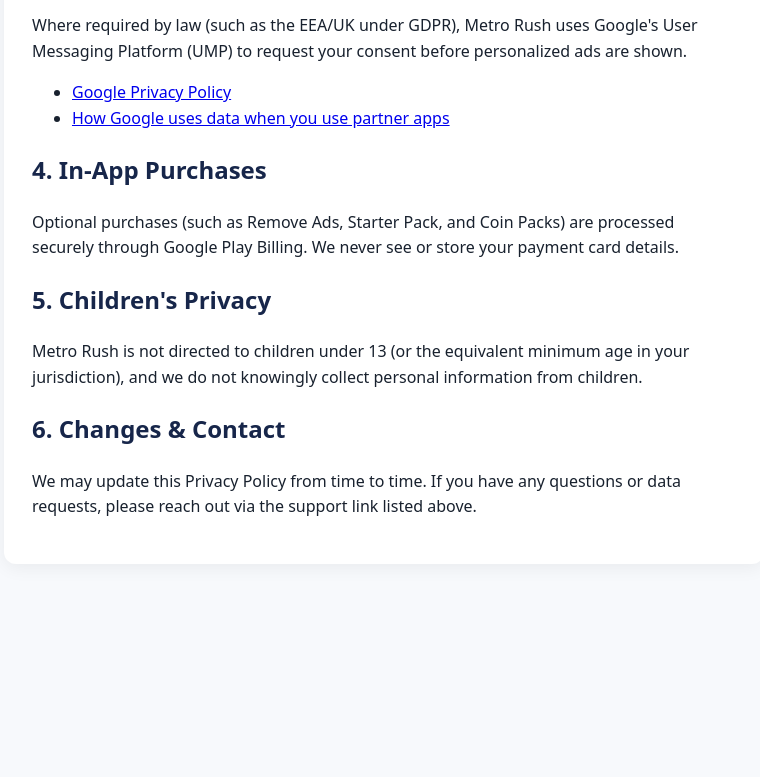
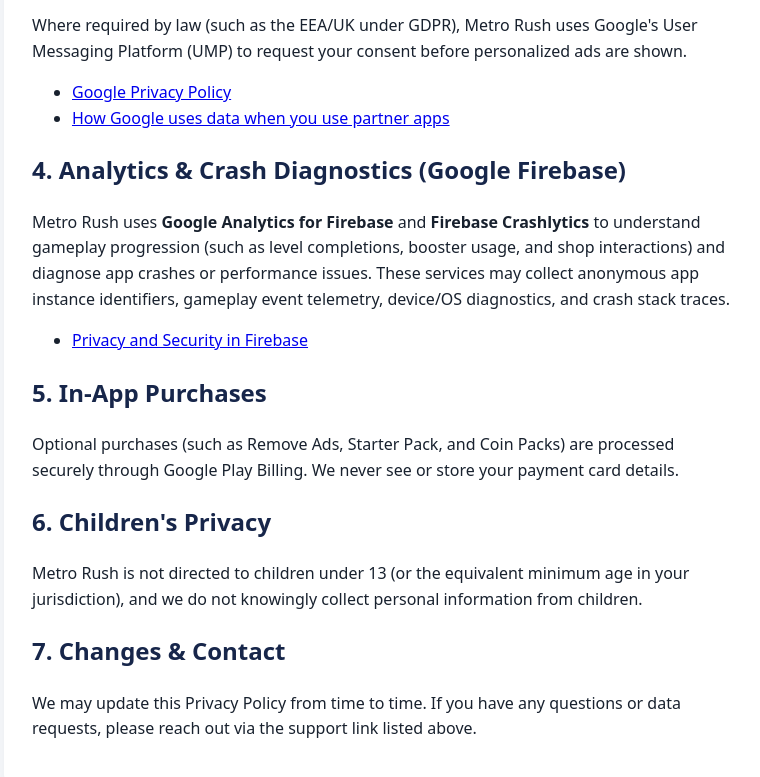
Before and after one commit to pratik7368patil/pratik7368patil.github.io, a plain HTML site: page metro-rush/privacy.html in a window 1280 px wide. Shown: the part 681-1458 px from the top of the page, without its empty margins (256-1016 px from the left). Before the commit the page ends 1285 px from the top, so only its background shows below. Drawn offline with Linux system fonts and the light colour scheme.

Commit message:
Document Firebase Analytics and Crashlytics in Metro Rush Privacy Policy

```diff
--- a/metro-rush/privacy.html
+++ b/metro-rush/privacy.html
@@ -32,13 +32,19 @@
       <li><a href="https://support.google.com/admob/answer/6128543" target="_blank" rel="noopener">How Google uses data when you use partner apps</a></li>
     </ul>
 
-    <h2>4. In-App Purchases</h2>
+    <h2>4. Analytics &amp; Crash Diagnostics (Google Firebase)</h2>
+    <p>Metro Rush uses <strong>Google Analytics for Firebase</strong> and <strong>Firebase Crashlytics</strong> to understand gameplay progression (such as level completions, booster usage, and shop interactions) and diagnose app crashes or performance issues. These services may collect anonymous app instance identifiers, gameplay event telemetry, device/OS diagnostics, and crash stack traces.</p>
+    <ul>
+      <li><a href="https://firebase.google.com/support/privacy" target="_blank" rel="noopener">Privacy and Security in Firebase</a></li>
+    </ul>
+
+    <h2>5. In-App Purchases</h2>
     <p>Optional purchases (such as Remove Ads, Starter Pack, and Coin Packs) are processed securely through Google Play Billing. We never see or store your payment card details.</p>
 
-    <h2>5. Children's Privacy</h2>
+    <h2>6. Children's Privacy</h2>
     <p>Metro Rush is not directed to children under 13 (or the equivalent minimum age in your jurisdiction), and we do not knowingly collect personal information from children.</p>
 
-    <h2>6. Changes &amp; Contact</h2>
+    <h2>7. Changes &amp; Contact</h2>
     <p>We may update this Privacy Policy from time to time. If you have any questions or data requests, please reach out via the support link listed above.</p>
   </div>
 </body>
```
